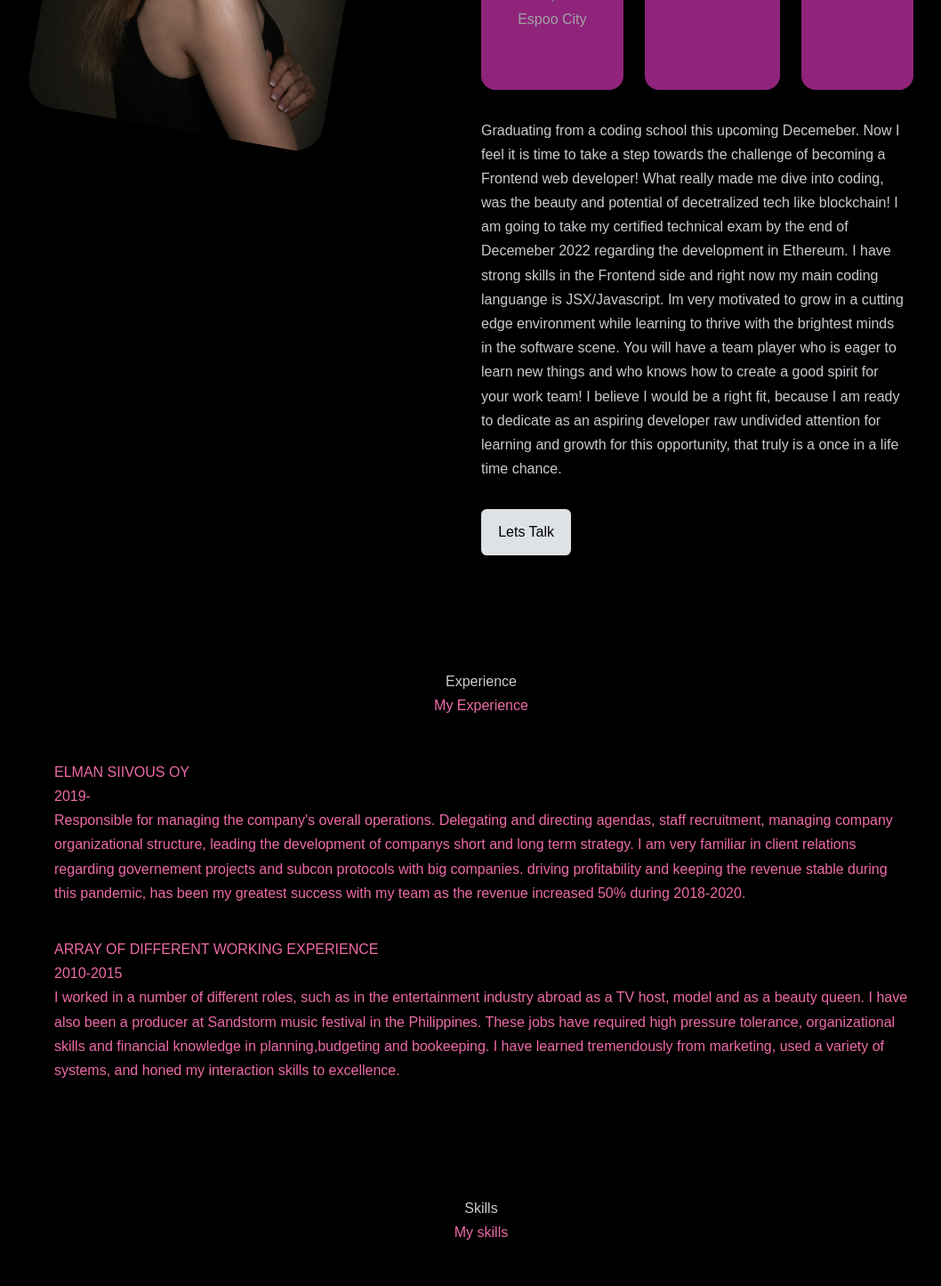
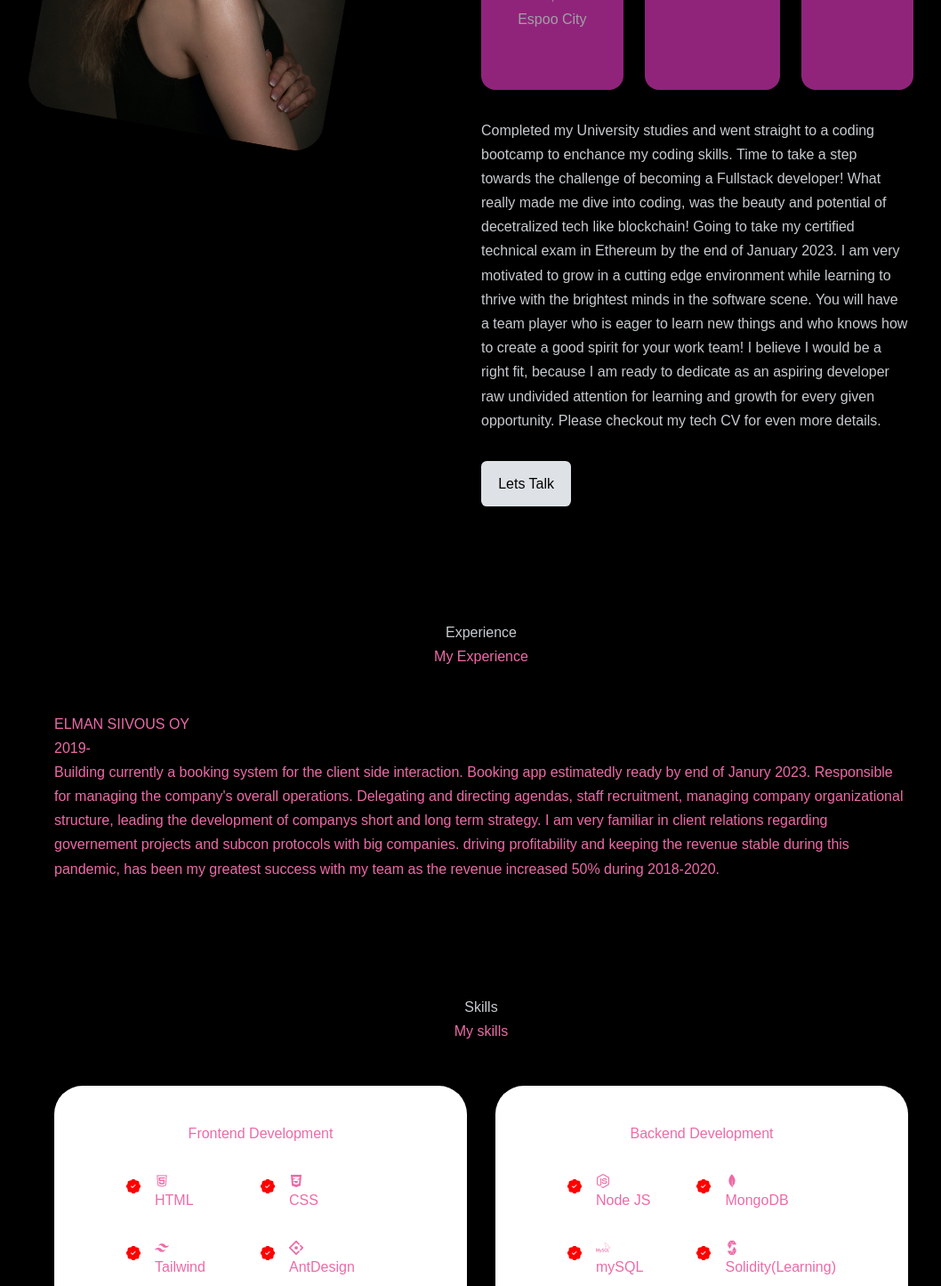
Before and after one commit to Technigo/project-react-portfolio, a React (Create React App) app: page / in a window 1280 px wide. Shown: the part 1260-2705 px from the top of the page at 89% size, without its empty margins (99-1157 px from the left). Built offline with nearby package versions, Linux system fonts and the light colour scheme.

Commit message:
Adding stacks in backend

```diff
--- a/src/components/About.js
+++ b/src/components/About.js
@@ -1,18 +1,9 @@
 // import styled from 'styled-components'
-import React from 'react'
-import './about.css'
-import { FaExpandArrowsAlt } from 'react-icons/fa'
-import { AiFillFolderOpen } from 'react-icons/ai'
-import me from '../Assets/me about.jpg'
-
-/* const Section = styled.section`
-  margin-top: 8rem;
-
-  section > h2, section > h5 {
-    text-align: center;
-    color: var(--color-light);
-  }
-` */
+import React from "react";
+import "./about.css";
+import { FaExpandArrowsAlt } from "react-icons/fa";
+import { AiFillFolderOpen } from "react-icons/ai";
+import me from "../Assets/me about.jpg";
 
 const About = () => {
   return (
@@ -45,27 +36,27 @@ const About = () => {
             </article>
           </div>
           <p>
-          Graduating from a coding school this upcoming Decemeber. Now I feel it is time
-          to take a step towards the challenge of becoming a Frontend web developer!
-          What really made me dive into coding, was the beauty and potential of decetralized
-          tech like blockchain! I am going to take my certified technical exam by the end of
-          Decemeber 2022 regarding the development in Ethereum.
-          I have strong skills in the Frontend side and right now my
-          main coding languange is JSX/Javascript.
-          Im very motivated to grow in a cutting edge environment while learning
-          to thrive with the brightest minds in the software scene.
-
-          You will have a team player who is eager to learn new things and
-          who knows how to create a good spirit for your work team! I believe
-          I would be a right fit, because I am ready to dedicate as an aspiring
-          developer raw undivided attention for learning and growth for this opportunity,
-           that truly is a once in a life time chance.
+            Completed my University studies and went straight to a coding
+            bootcamp to enchance my coding skills. Time to take a step towards
+            the challenge of becoming a Fullstack developer! What really made me
+            dive into coding, was the beauty and potential of decetralized tech
+            like blockchain! Going to take my certified technical exam in
+            Ethereum by the end of January 2023. I am very motivated to grow in
+            a cutting edge environment while learning to thrive with the
+            brightest minds in the software scene. You will have a team player
+            who is eager to learn new things and who knows how to create a good
+            spirit for your work team! I believe I would be a right fit, because
+            I am ready to dedicate as an aspiring developer raw undivided
+            attention for learning and growth for every given opportunity.
+            Please checkout my tech CV for even more details.
           </p>
-          <a href="#contact" className="btn btn-primary">Lets Talk</a>
+          <a href="#contact" className="btn btn-primary">
+            Lets Talk
+          </a>
         </div>
       </div>
     </section>
-  )
-}
+  );
+};
 
-export default About
+export default About;
--- a/src/components/Experience.js
+++ b/src/components/Experience.js
@@ -1,5 +1,5 @@
 /* eslint-disable react/no-unescaped-entities */
-import React from 'react'
+import React from "react";
 
 const Experience = () => {
   return (
@@ -10,37 +10,23 @@ const Experience = () => {
         <div className="experience__one">
           <h2>ELMAN SIIVOUS OY</h2>
           <h3>2019-</h3>
-          <p className>Responsible for managing the company's overall operations.
-             Delegating and directing agendas, staff recruitment, managing
-            company organizational structure,
-            leading the development of companys short and long term strategy.
-            I am very familiar in client relations regarding governement
-            projects and subcon protocols with big companies.
-            driving profitability and keeping the revenue stable during
-            this pandemic, has been my greatest success with my team as
-            the revenue increased 50% during 2018-2020.
+          <p className>
+            Building currently a booking system for the client side interaction.
+            Booking app estimatedly ready by end of Janury 2023. Responsible for
+            managing the company's overall operations. Delegating and directing
+            agendas, staff recruitment, managing company organizational
+            structure, leading the development of companys short and long term
+            strategy. I am very familiar in client relations regarding
+            governement projects and subcon protocols with big companies.
+            driving profitability and keeping the revenue stable during this
+            pandemic, has been my greatest success with my team as the revenue
+            increased 50% during 2018-2020.
           </p>
         </div>
-
-        <div className="experience__two">
-          <h2 className="pt-9">ARRAY OF DIFFERENT WORKING EXPERIENCE</h2>
-          <h3 className="">2010-2015</h3>
-          <p>
-              I worked in a number of different roles,
-              such as in the entertainment industry abroad as a TV host,
-              model and as a beauty queen. I have also been a producer at
-              Sandstorm music festival in the Philippines. These jobs have
-              required high pressure tolerance, organizational skills and
-              financial knowledge in planning,budgeting and bookeeping.
-              I have learned tremendously from marketing, used a variety of systems,
-              and honed my interaction skills to excellence.
-          </p>
-        </div>
-
         <p />
       </div>
     </section>
-  )
-}
+  );
+};
 
-export default Experience
+export default Experience;
--- a/src/components/Skills.js
+++ b/src/components/Skills.js
@@ -4,7 +4,7 @@ import { BsTerminal, BsPatchCheckFill } from 'react-icons/bs'
 import { AiOutlineHtml5 } from 'react-icons/ai'
 import { DiJavascript } from 'react-icons/di'
 import { GrGroup } from 'react-icons/gr'
-import { SiRedux, SiSolidity, SiTailwindcss, SiMongodb } from 'react-icons/si'
+import { SiRedux, SiSolidity, SiTailwindcss, SiMongodb, SiAntdesign, SiMysql } from 'react-icons/si'
 import { FaCss3Alt, FaReact, FaNodeJs } from 'react-icons/fa'
 
 const Skills = () => {
@@ -36,6 +36,13 @@ const Skills = () => {
               <div>
                 <SiTailwindcss />
                 <h4>Tailwind</h4>
+              </div>
+            </article>
+            <article className="skills__details">
+              <BsPatchCheckFill className="skills__details-icon" />
+              <div>
+                <SiAntdesign />
+                <h4>AntDesign</h4>
               </div>
             </article>
             <article className="skills__details">
@@ -82,8 +89,15 @@ const Skills = () => {
             <article className="skills__details">
               <BsPatchCheckFill className="skills__details-icon" />
               <div>
+                <SiMysql />
+                <h4>mySQL</h4>
+              </div>
+            </article>
+            <article className="skills__details">
+              <BsPatchCheckFill className="skills__details-icon" />
+              <div>
                 <SiSolidity />
-                <h4>Solidity</h4>
+                <h4>Solidity(Learning)</h4>
               </div>
             </article>
             <article className="skills__details">
```
